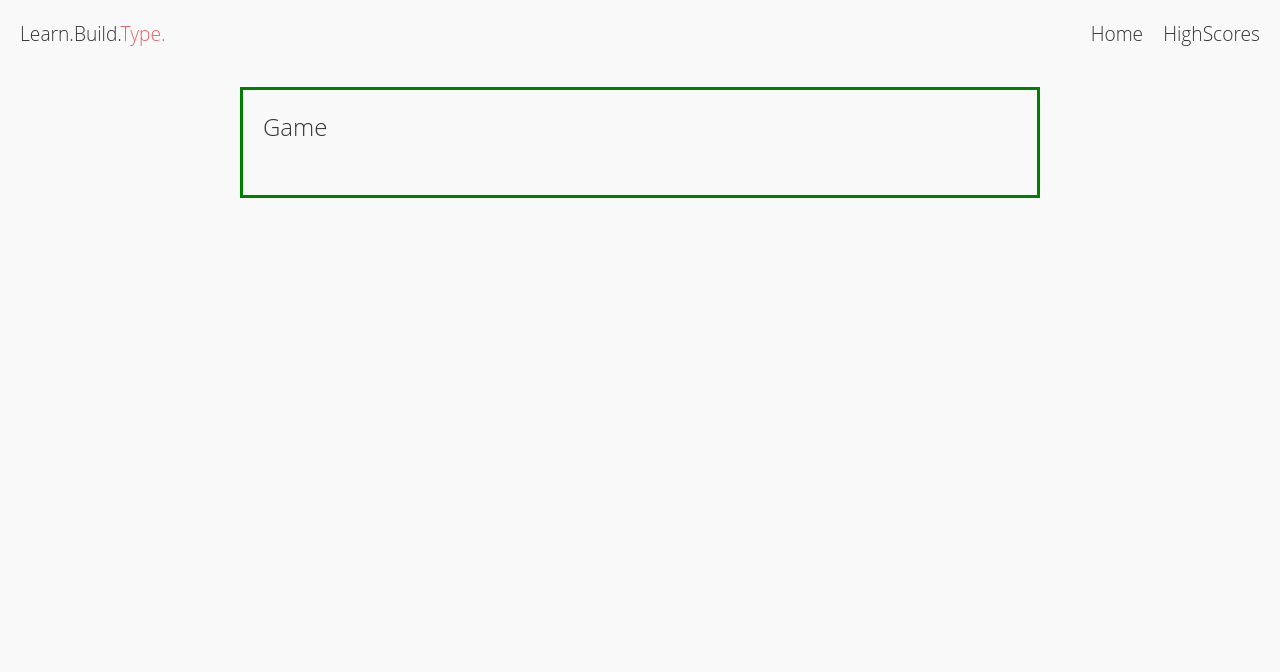
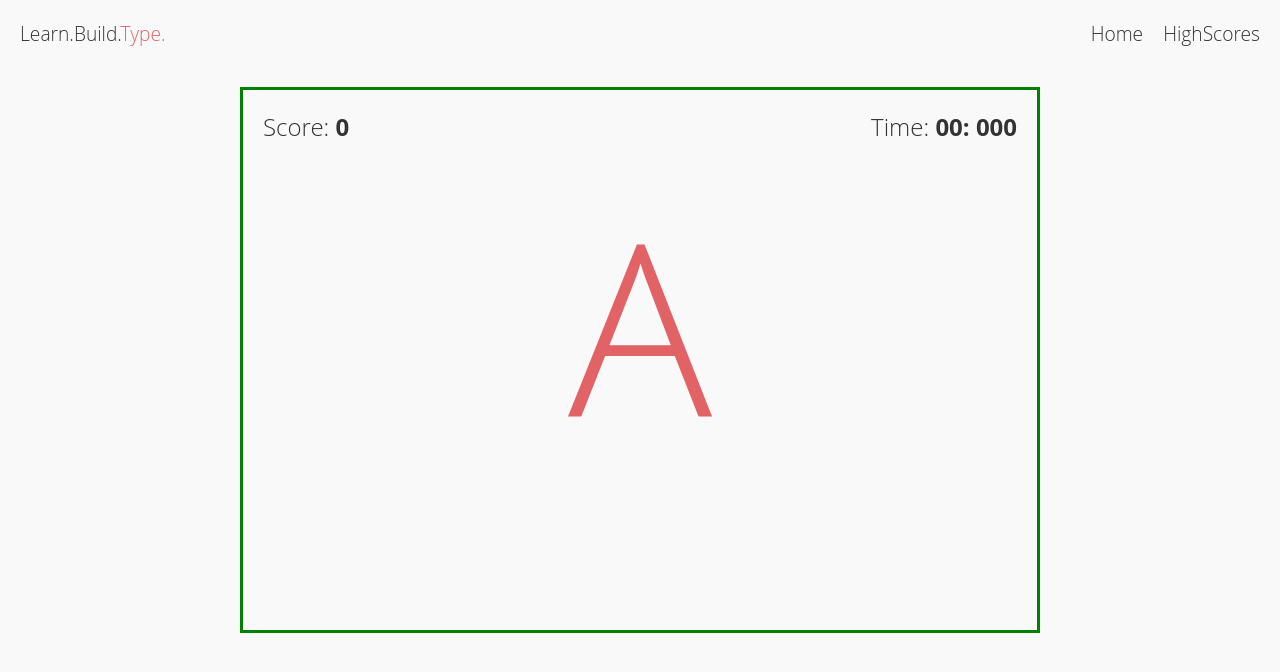
Before and after one commit to matthewfee/typingchallenge, a React (Vite) app: page /game in a window 1280 px wide. Shown: the top 672 px of the page. Built offline with nearby package versions, Linux system fonts and the light colour scheme.

Commit message:
styled game container

```diff
--- a/src/pages/Game.tsx
+++ b/src/pages/Game.tsx
@@ -1,10 +1,18 @@
 import React from 'react'
+import { StyledGame, StyledScore, StyledTimer } from '../styled/Game'
+import { StyledCharacter, Strong } from '../styled/Random'
 
 const Game = () => {
   return (
-    <div>
-      <h2>Game</h2>
-    </div>
+    <StyledGame>
+      <StyledScore>
+        Score: <Strong>0</Strong>
+      </StyledScore>
+      <StyledCharacter>A</StyledCharacter>
+      <StyledTimer>
+        Time: <Strong>00: 000</Strong>
+      </StyledTimer>
+    </StyledGame>
   )
 }
 
--- a/src/pages/Home.tsx
+++ b/src/pages/Home.tsx
@@ -1,9 +1,15 @@
 import React from 'react'
+import { Link } from 'react-router-dom'
+import CTA from '../styled/CTA'
+import { Accent, StyledTitle } from '../styled/Random'
 
 const Home = () => {
   return (
     <div>
-      <h2>Home</h2>
+      <StyledTitle> Ready to type?</StyledTitle>
+      <CTA to='/game'>
+        Click or type <Accent>'s'</Accent> to start playing!
+      </CTA>
     </div>
   )
 }
--- /dev/null
+++ b/src/styled/CTA.tsx
@@ -0,0 +1,13 @@
+import { Link } from 'react-router-dom'
+import styled from 'styled-components'
+
+export default styled(Link)`
+  font-size: 1.5rem;
+  text-align: center;
+  display: block;
+  text-decoration: none;
+
+  &:hover {
+    text-decoration: underline;
+  }
+`
--- /dev/null
+++ b/src/styled/Game.tsx
@@ -0,0 +1,18 @@
+import styled from 'styled-components'
+
+export const StyledGame = styled.div`
+  height: 75vh;
+  max-height: 500px;
+  display: grid;
+  grid-template-rows: 50px 1fr;
+  grid-template-columns: minmax(50px, auto) 1fr minmax(50px, auto);
+`
+
+export const StyledScore = styled.p`
+  font-size: 1.5rem;
+`
+
+export const StyledTimer = styled.p`
+  font-size: 1.5rem;
+  grid-column: 3;
+`
--- a/src/styled/Random.tsx
+++ b/src/styled/Random.tsx
@@ -3,3 +3,22 @@
 export const Accent = styled.span`
   color: #e16365;
 `
+
+export const StyledTitle = styled.h1`
+  font-size: 4.2rem;
+  text-align: center;
+  margin-bottom: 2rem;
+  margin-top: 3rem;
+`
+
+export const StyledCharacter = styled.p`
+  font-size: 15rem;
+  grid-row: 2;
+  grid-column: 1/4;
+  text-align: center;
+  color: #e16365;
+`
+
+export const Strong = styled.strong`
+  font-weight: bold;
+`
```
